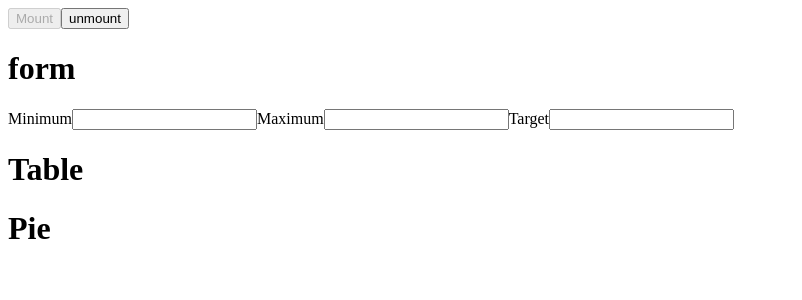
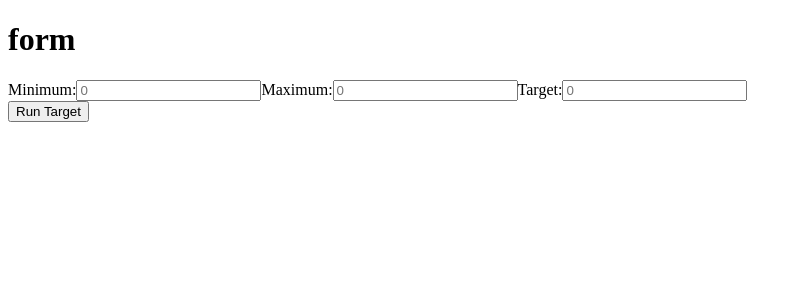
Before and after one commit to zombie1864/is_match, a React (Create React App) app: page / in a window 1280 px wide. Shown: the top 300 px of the page, without its empty margins (0-802 px from the left). Built offline with nearby package versions, Linux system fonts and the light colour scheme.

Commit message:
added basic structure of the form

```diff
--- a/src/components/Form.tsx
+++ b/src/components/Form.tsx
@@ -23,32 +23,42 @@ class Form extends Component<{}, Istate> {
       },
       userInteraction: false,
 			btnDisabled: false,
-      mount: true
+      mount: false
     }
   }
-  mountCounter = () => this.setState({mount:true})
-  unmountCounter = () => this.setState({mount:false})
-  private formFunc = ():any => {
+
+  private mountComp = () => this.setState({mount:true})
+  private unmountComp = () => this.setState({mount:false})
+
+  private onChange = (event:any):void => {
+    this.unmountComp()
+    const newState = { formFields: { ...this.state.formFields, [event.target.name]: (event.target.value) } } as Istate; // look into why the spreed op works
+    this.setState( newState )
+  }
+  private formFunc = ():any => { // the value={ ... } not modular enough do research into this
     let formContainer
     let formFields = Object.keys(this.state.formFields) // arrOfKeys
     formContainer =
       <div>
         <form>
-          {formFields.map( formField => {
-            return <label key={formField}>{formField[0].toUpperCase() + formField.slice(1)}<input type="text"/></label>
+          {formFields.map( (formField, idx) => {
+            return <label key={idx}>
+                {formField[0].toUpperCase() + formField.slice(1)}:
+                <input type="text" placeholder='0' onChange={this.onChange} name={formField} value={ idx === 0 ? this.state.formFields.minimum : idx === 1 ? this.state.formFields.maximum : this.state.formFields.target }/>
+              </label>
           })}
         </form>
       </div>
     return formContainer
   }
+
   public render():JSX.Element {
-
+    console.log(this.state);
     return (
       <div>
-        <button onClick={this.mountCounter} disabled={this.state.mount}>Mount</button>
-        <button onClick={this.unmountCounter} disabled={!this.state.mount}>unmount</button>
         <h1>form</h1>
         {this.formFunc()}
+        <button onClick={this.mountComp} disabled={this.state.mount}>Run Target</button>
         {this.state.mount ? <Table />: null }
         {this.state.mount ? <PieChart />: null }
       </div>
```
